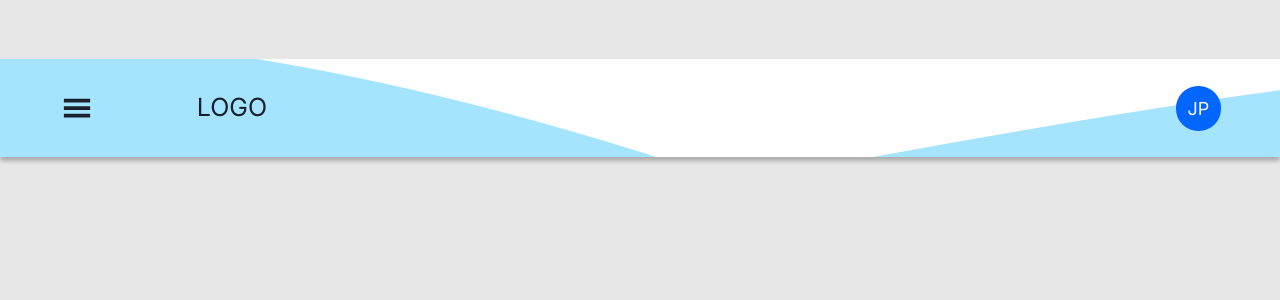
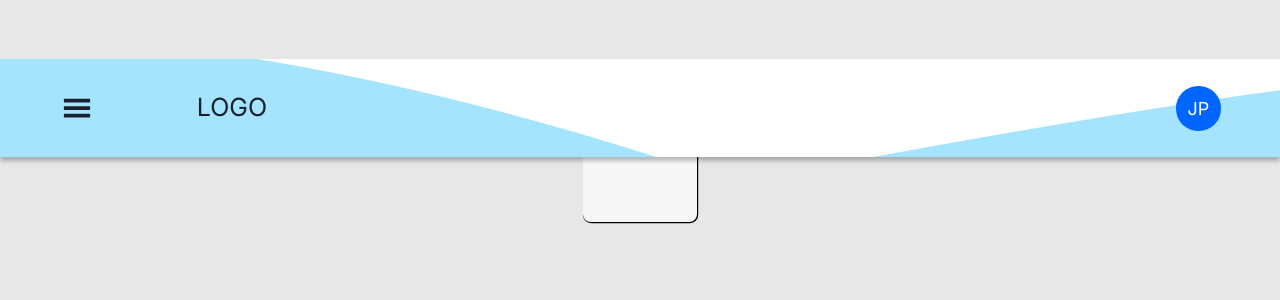
Before and after one commit to BuzzTech-API/Synergy-FrontEnd, a Next.js app: page / in a window 1280 px wide. Shown: the top 300 px of the page. Built offline with nearby package versions, Linux system fonts and the light colour scheme.

Commit message:
iniciando construção dos cards

```diff
--- a/app/chakraConfigs/Theme.tsx
+++ b/app/chakraConfigs/Theme.tsx
@@ -1,6 +1,7 @@
+'use client'
 import { extendTheme } from "@chakra-ui/react";
-import Card from "../components/cards/CardOne";
 import { SwitchStyle } from "../components/switch/SwitchStyle";
+import CardNewStyles from "../components/cards/CardOne";
 
 const theme = extendTheme({
   styles: {
@@ -12,8 +13,9 @@ const theme = extendTheme({
     }
   },
   components: {
-    Card,
+    Card: CardNewStyles,
     Switch: SwitchStyle
+
   }
 })
 
--- a/app/components/cards/CardOne.tsx
+++ b/app/components/cards/CardOne.tsx
@@ -1,6 +1,7 @@
-import { defineStyleConfig } from "@chakra-ui/react";
+'use client'
+import { Box, defineStyleConfig, useStyleConfig } from "@chakra-ui/react";
 
-const Card = defineStyleConfig({
+const CardNewStyles = defineStyleConfig({
 	// The styles all Cards have in common
 	baseStyle: {
 		display: 'flex',
@@ -8,14 +9,16 @@ const Card = defineStyleConfig({
 		background: '#F6F6F6',
 		alignItems: 'center',
 		borderRadius: '1.25em',
+		padding: '1em',
 		gap: 6,
+		boxShadow: "0.1em 0.1em 0.1em 0.1em black",
+		w: "19em",
+		h: "27em",
 	},
 	// Two variants: rounded and smooth
 	variants: {
 		rounded: {
 			padding: 8,
-			borderRadius: 'xl',
-			boxShadow: 'xl',
 		},
 		smooth: {
 			padding: 6,
@@ -24,8 +27,16 @@ const Card = defineStyleConfig({
 	},
 	// The default variant value
 	defaultProps: {
-		variant: 'smooth',
+		variant: 'rounded',
 	},
 })
 
-export default Card
+export function Card(props: any) {
+	const { variant, ...rest } = props
+	const styles = useStyleConfig('Card', { variant })
+
+	return <Box __css={styles} {...rest} />
+
+}
+
+export default CardNewStyles;
--- a/app/page.tsx
+++ b/app/page.tsx
@@ -1,6 +1,9 @@
 
+
+'use client'
+import { Flex } from "@chakra-ui/react";
 import { Navbar } from "./components/Navbar/Navbar";
-
+import { Card } from "./components/cards/CardOne";
 
 export default function Home() {
 
@@ -11,6 +14,11 @@ export default function Home() {
         <Navbar.Perfil user='JP' />
       </Navbar.Root>
 
+      <Flex alignSelf={'center'} justifySelf={'center'} justify={"center"} width={'100%'} align={'center'}>
+        <Card>
+          qualquer coisa
+        </Card>
+      </Flex>
     </main>
   );
 }
```
